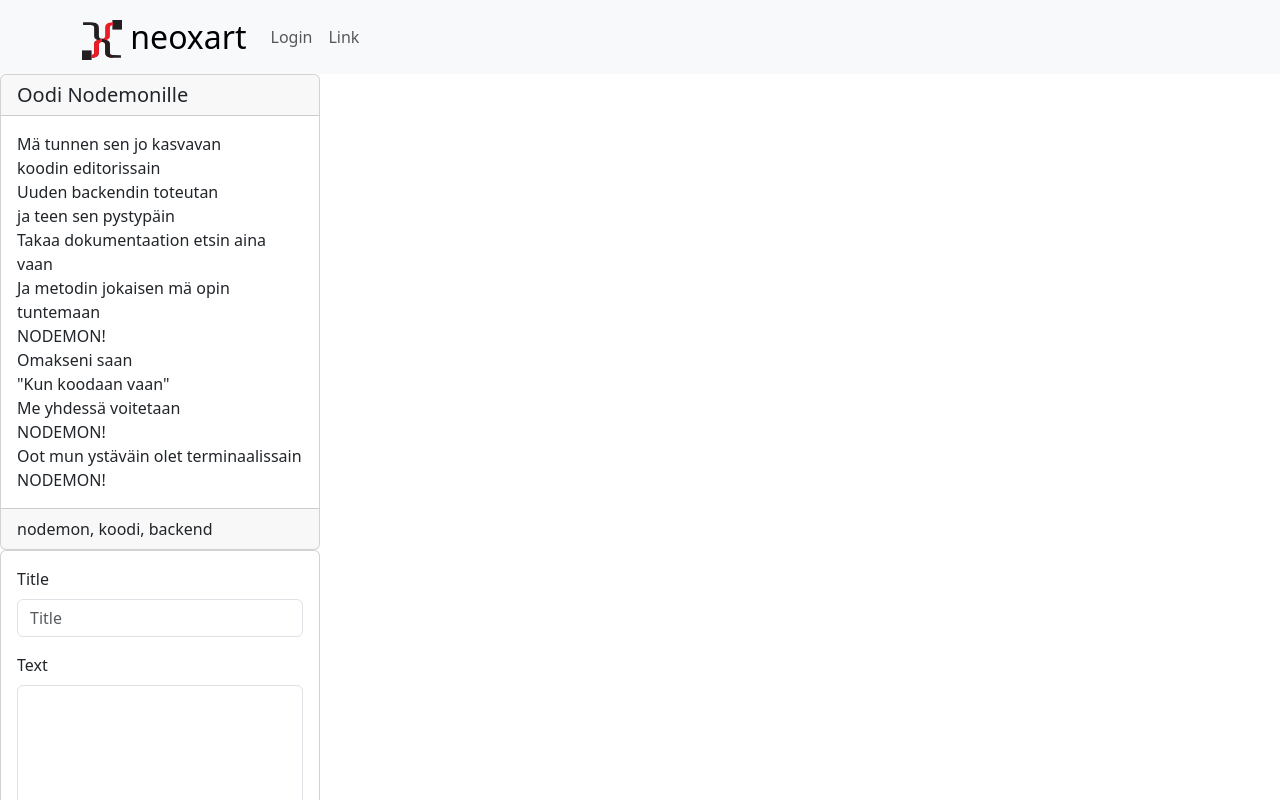
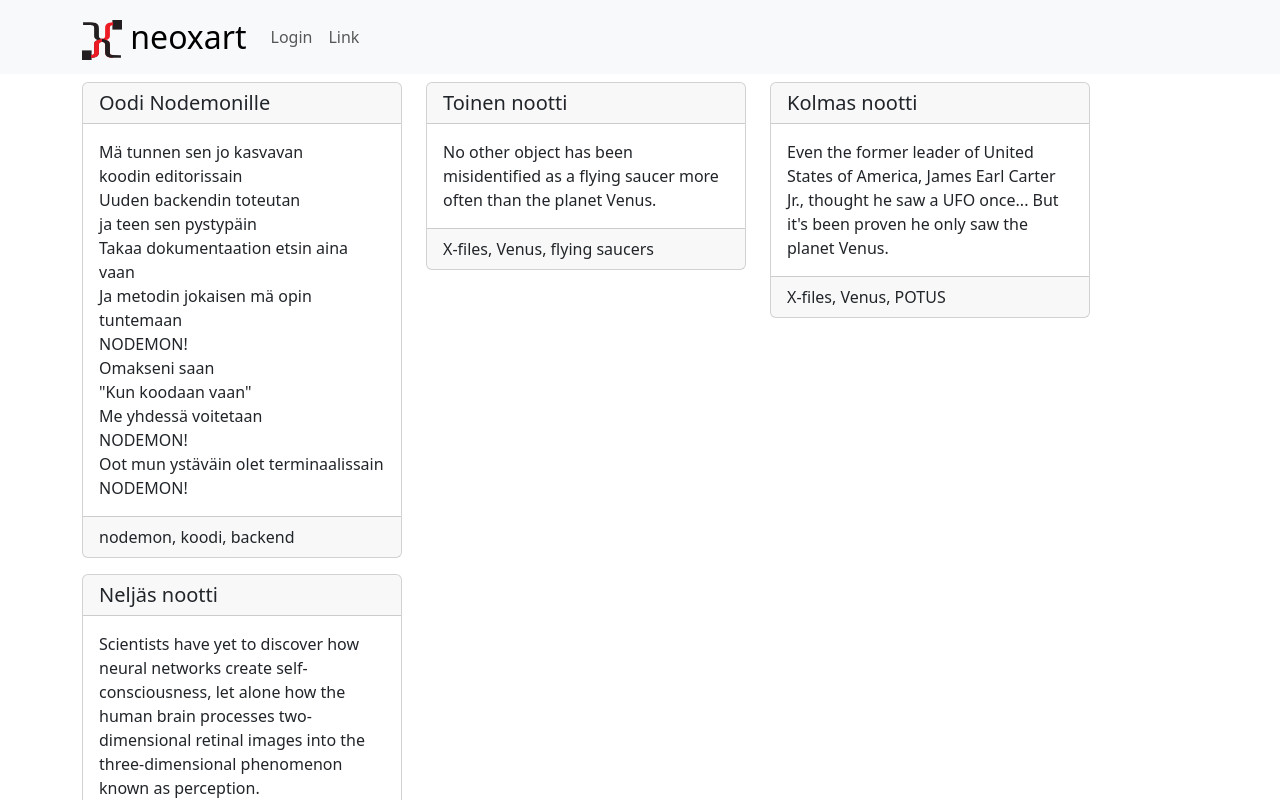
Before and after one commit to discomeles/neoxart-app, a React (Vite) app: page / in a window 1280 px wide. Shown: the top 800 px of the page. Built offline with nearby package versions, Linux system fonts and the light colour scheme.

Commit message:
added axios service & modified note layout

```diff
--- a/package.json
+++ b/package.json
@@ -10,6 +10,7 @@
     "preview": "vite preview"
   },
   "dependencies": {
+    "axios": "^1.6.0",
     "bootstrap": "^5.3.2",
     "react": "^18.2.0",
     "react-bootstrap": "^2.9.1",
--- a/src/App.jsx
+++ b/src/App.jsx
@@ -1,13 +1,13 @@
-import { useState } from 'react'
-import NoteCard from './components/NoteCard'
-import AppNavbar from './components/AppNavbar'
+import { useState, useEffect } from 'react'
 import 'bootstrap/dist/css/bootstrap.min.css'
 import './App.css'
 import { Route, Routes, Navigate } from 'react-router-dom'
+import dataService from './services/data'
+import AppNavbar from './components/AppNavbar'
 import HomePage from './pages/HomePage'
 import LoginPage from './pages/LoginPage'
 
-const info = {
+const info = [{
   user:'kissa',
   title:'Oodi Nodemonille',
   text: 'Mä tunnen sen jo kasvavan\n'+
@@ -24,12 +24,25 @@ const info = {
   'Oot mun ystäväin olet terminaalissain\n'+
   'NODEMON!',
   tags:'nodemon, koodi, backend'
-  }
+  },
+  {user:'kissa',
+  title:'Toinen nootti',
+  text: 'No other object has been misidentified as a flying saucer more often than the planet Venus.',
+  tags:'X-files, Venus, flying saucers'},
+  {user:'kissa',
+  title:'Kolmas nootti',
+  text: "Even the former leader of United States of America, James Earl Carter Jr., thought he saw a UFO once... But it's been proven he only saw the planet Venus.",
+  tags:'X-files, Venus, POTUS'},
+  {user:'kissa',
+  title:'Neljäs nootti',
+  text: 'Scientists have yet to discover how neural networks create self-consciousness, let alone how the human brain processes two-dimensional retinal images into the three-dimensional phenomenon known as perception.',
+  tags:'X-files, perception, consciousness'},
+]
 
 function App() {
   const [state, setState] = useState({
     isLogged:true,
-    edit:false,
+    viewEditor:false,
     token:"",
     error:"",
     user:""
--- a/src/components/NoteCard.jsx
+++ b/src/components/NoteCard.jsx
@@ -1,18 +1,26 @@
 import Card from "react-bootstrap/Card"
+import Container from "react-bootstrap/Container"
+import Row from "react-bootstrap/Row"
+import Col from "react-bootstrap/Col"
 
 const NoteCard = ({info}) => {
   return (
-  <div style={{ whiteSpace: "pre-wrap"}}>
-    <Card style={{ width: '20rem'}}>
-      <Card.Header as="h5">{info.title}</Card.Header>
-      <Card.Body>
-        <Card.Text>
-        {info.text}
-        </Card.Text>
-      </Card.Body>
-      <Card.Footer>{info.tags}</Card.Footer>
-    </Card>
-  </div>
+  <Container>
+    <Row bsPrefix="row row-cols-auto">
+    {info.map(entry =>
+    <Col key={entry.title}  className='py-2'>
+      <Card  style={{ width: '20rem', whiteSpace: "pre-wrap"}}>
+        <Card.Header as="h5">{entry.title}</Card.Header>
+        <Card.Body>
+          <Card.Text>
+          {entry.text}
+          </Card.Text>
+        </Card.Body>
+        <Card.Footer>{entry.tags}</Card.Footer>
+      </Card>
+    </Col>)}
+  </Row>
+  </Container>
   )
 }
 
--- /dev/null
+++ b/src/services/data.js
@@ -0,0 +1,24 @@
+import axios from "axios";
+const baseUrl = '/api/data'
+
+const getAll = () => {
+    const request = axios.get(baseUrl)
+    return request.then(response => response.data)
+}
+
+const create = newObject => {
+    const request =  axios.post(baseUrl, newObject)
+    return request.then(response => response.data)
+}
+
+const remove = (id) => {
+    const request = axios.delete(`${baseUrl}/${id}`)
+    return request.then(response => response)
+}
+
+const modify = (id, newObject) => {
+    const request = axios.put(`${baseUrl}/${id}`, newObject)
+    return request.then(response => response.data)
+}
+
+export default {getAll, create, remove, modify}
```
Also changed, not shown: src/pages/HomePage.jsx (line endings or trailing spaces), src/services/login.js (added), 1 other file (tests, documents, lock files or other folders).
